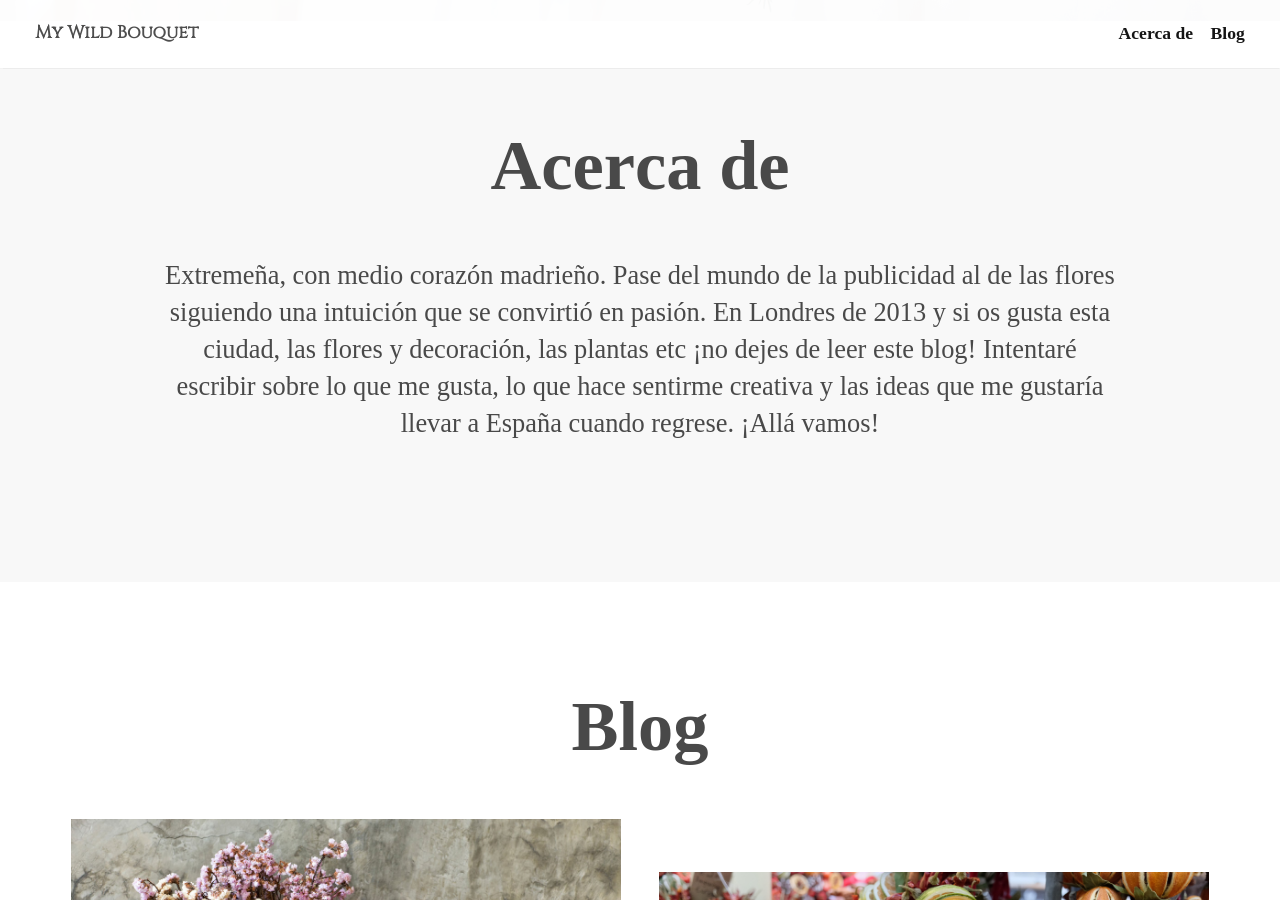
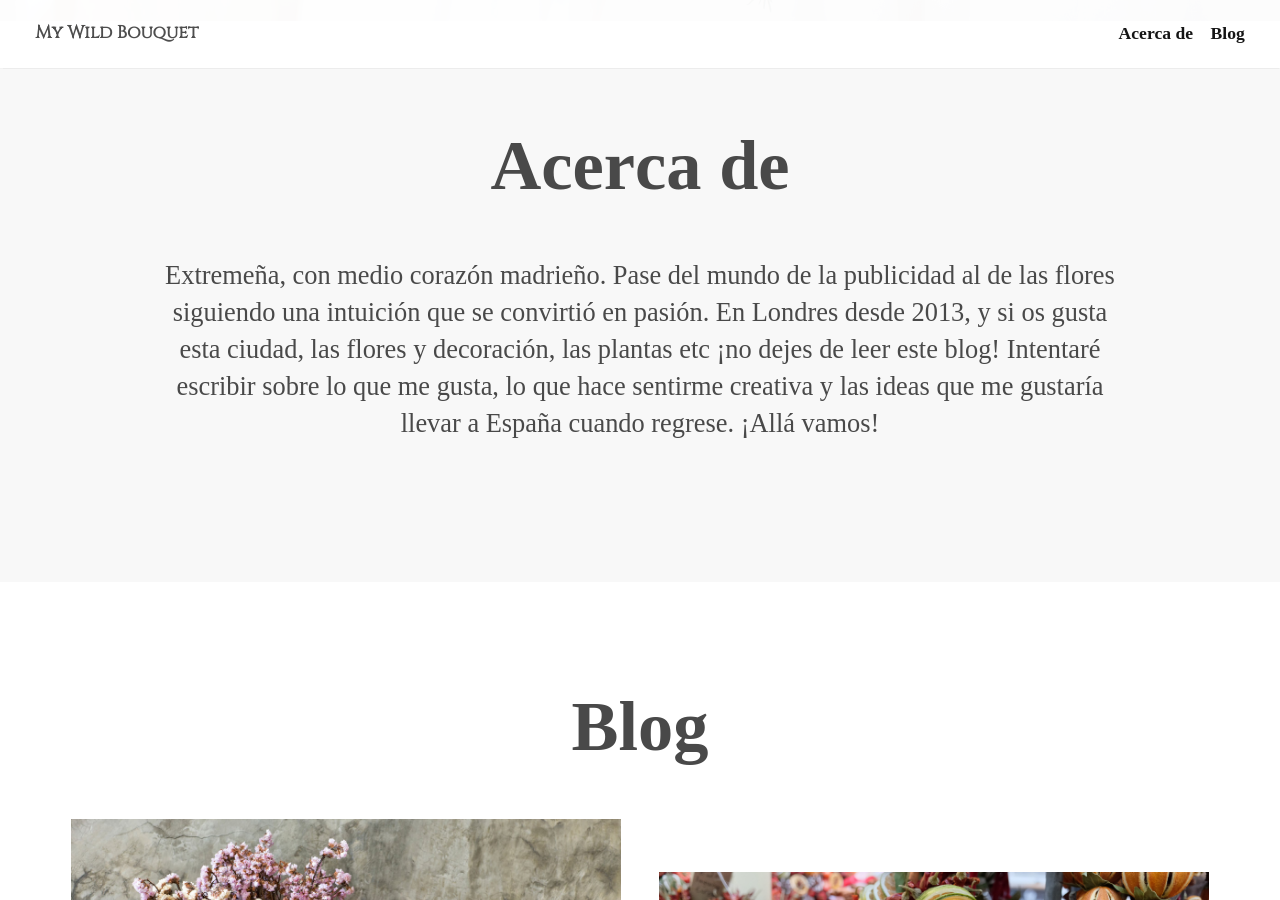
Before and after one commit to keyvanakbary/ramosilvestre.com, a Jekyll site: the page built from src/index.html, in a window 1280 px wide and 900 px high, scrolled down 879 px. Built offline with Jekyll 4.4.1, drawn with Linux system fonts in a browser that asks for light colours; some web fonts are replaced.

Commit message:
Update index.html

```diff
--- a/src/index.html
+++ b/src/index.html
@@ -18,7 +18,7 @@ layout: default
   <div class="grid">
     <h1 class="section-header">Acerca de</h1>
     <div class="about">
-      <p class="about__text wow fadeInUp" data-wow-delay="300ms"> Extremeña, con medio corazón madrieño. Pase del mundo de la publicidad al de las flores siguiendo una intuición que se convirtió en pasión. En Londres de 2013 y si os gusta esta ciudad, las flores y decoración, las plantas etc ¡no dejes de leer este blog! Intentaré escribir sobre lo que me gusta, lo que hace sentirme creativa y las ideas que me gustaría llevar a España cuando regrese. ¡Allá vamos!</p>
+      <p class="about__text wow fadeInUp" data-wow-delay="300ms"> Extremeña, con medio corazón madrieño. Pase del mundo de la publicidad al de las flores siguiendo una intuición que se convirtió en pasión. En Londres desde 2013, y si os gusta esta ciudad, las flores y decoración, las plantas etc ¡no dejes de leer este blog! Intentaré escribir sobre lo que me gusta, lo que hace sentirme creativa y las ideas que me gustaría llevar a España cuando regrese. ¡Allá vamos!</p>
     </div>
     <div id="instafetch" class="container-triple"></div>
   </div>
```
